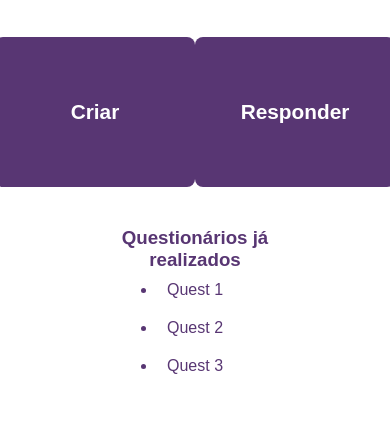
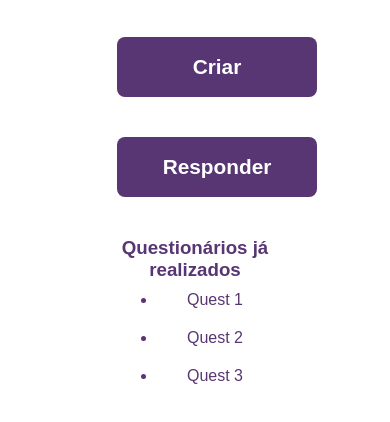
Before and after one commit to eraldosiniciof/hacktools, a website: page index.html in a window 390 px wide. Shown: the part 130-552 px from the top of the page. Drawn offline with Linux system fonts and the light colour scheme.

Commit message:
feat: screen responsive

```diff
--- a/src/style.css
+++ b/src/style.css
@@ -62,3 +62,17 @@ input:hover {
 
   padding: 10px;
 }
+
+@media screen and (max-width: 1050px) {
+  .options {
+    flex-direction: column;
+  }
+
+  input {
+    height: 60px;
+  }
+
+  .list li {
+    text-align: center;
+  }
+}
```
